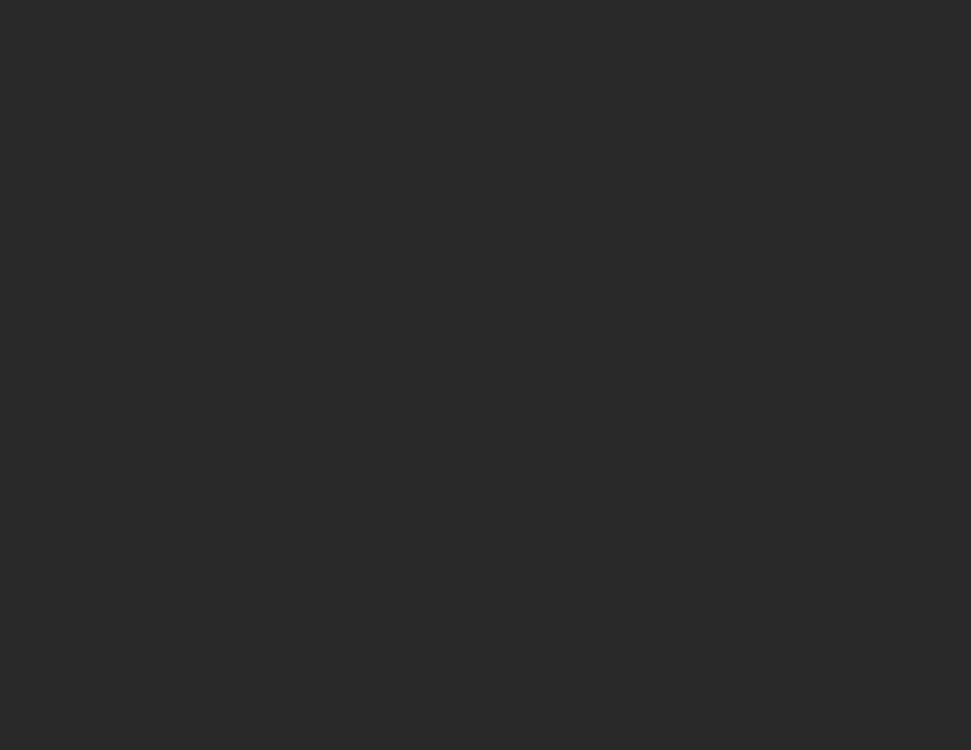
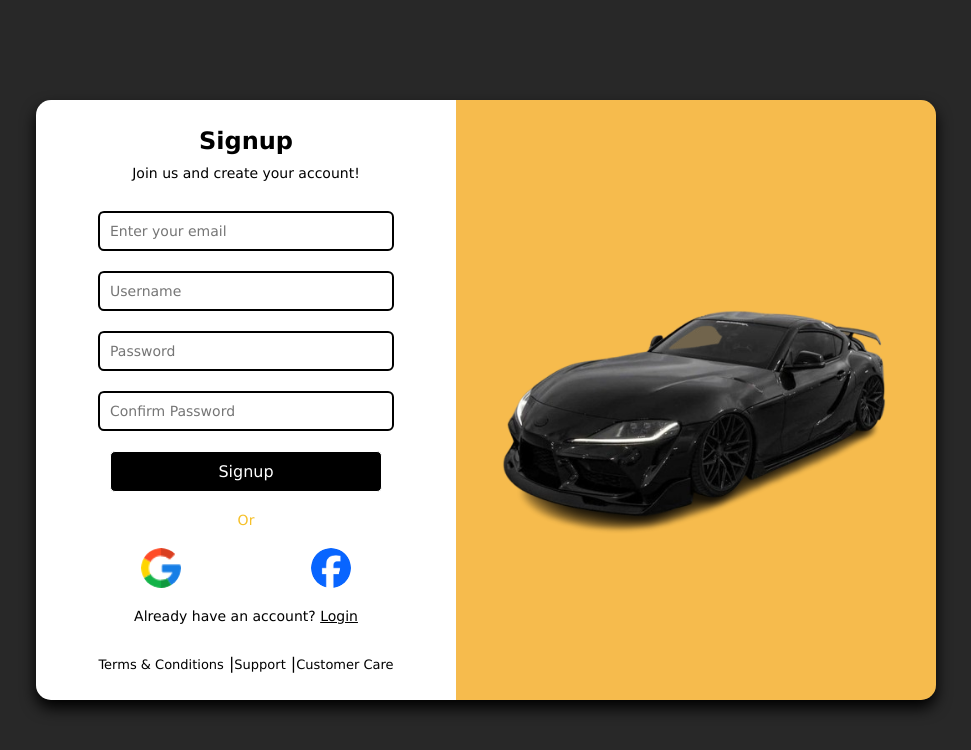
Before and after one commit to amitKhayargoli/Full-Stack-Car-Rental, a React (Vite) app: page /Signup in a window 1280 px wide. Before the commit this address had no page. Shown: the top 750 px of the page, without its empty margins (154-1125 px from the left). Built offline with nearby package versions, Linux system fonts and the light colour scheme.

Commit message:
linked signup and login page

```diff
--- a/src/App.jsx
+++ b/src/App.jsx
@@ -1,19 +1,18 @@
 import { BrowserRouter, Routes, Route } from "react-router-dom";
 import LodeX from "./LodeX";
 import Login from "./Login";
-import Signup from "./signup";
+import Signup from "./signup"; // Import the Signup component
+
 function App() {
   return (
     <BrowserRouter>
       <Routes>
         <Route index element={<LodeX />} />
         <Route path="/Login" element={<Login />} />
+        <Route path="/Signup" element={<Signup />} /> {/* Add this Route */}
       </Routes>
     </BrowserRouter>
   );
-  // return <div><Signup/>
-  // </div>
-  // return <div><Login/>
-  // </div>
 }
+
 export default App;
--- a/src/Login.jsx
+++ b/src/Login.jsx
@@ -1,4 +1,5 @@
 import React, { useEffect } from "react";
+import { Link } from "react-router-dom"; // Import Link
 import mustang from "./mustang.png";
 import thar from "./thar.png";
 import car from "./car.png";
@@ -30,12 +31,10 @@ export default function Login() {
     });
 
     username.addEventListener("keydown", (event) => {
-      console.log(`${event.key}`);
       username_error.innerHTML = "";
     });
 
     password.addEventListener("keydown", (event) => {
-      console.log(`${event.key}`);
       password_error.innerHTML = "";
     });
   }
@@ -50,7 +49,6 @@ export default function Login() {
       currentSlide = (currentSlide + 1) % slides.length; // Move to the next slide
       slides[currentSlide].style.display = "block"; // Show the next slide
     };
-
 
     const intervalId = setInterval(showNextSlide, 3000);
 
@@ -102,15 +100,13 @@ export default function Login() {
                 <span>Or</span>
               </div>
               <div className="social-login">
-                <button type="button" className="social-btn google">
-                </button>
-                <button type="button" className="social-btn facebook">
-                </button>
+                <button type="button" className="social-btn google"></button>
+                <button type="button" className="social-btn facebook"></button>
               </div>
             </form>
             <p className="signup-text">
-              Don't have an account? <a href="signUp.html">Signup</a>
-            </p>
+              Don't have an account? <Link to="/Signup">Signup</Link>
+            </p> {/* Use Link here */}
             <div className="footer-links">
               <a href="#">Terms & Conditions</a> |<a href="#">Support</a> |
               <a href="#">Customer Care</a>
--- a/src/signup.jsx
+++ b/src/signup.jsx
@@ -1,4 +1,5 @@
 import React, { useEffect } from "react";
+import { Link } from "react-router-dom";
 import mustang from "./mustang.png";
 import thar from "./thar.png";
 import car from "./car.png";
@@ -15,17 +16,18 @@ export default function Signup() {
     const emailError = document.getElementById("email_error");
     const usernameError = document.getElementById("username_error");
     const passwordError = document.getElementById("password_error");
-    const confirmPasswordError = document.getElementById("confirmpassword_error");
+    const confirmPasswordError = document.getElementById(
+      "confirmpassword_error"
+    );
 
     signupForm.addEventListener("submit", (e) => {
-      // Validation patterns
       const emailCheck = /^[^\s@]+@[^\s@]+\.[^\s@]+$/;
       const usernameCheck = /^[a-zA-Z0-9_]{5,15}$/;
-      const passwordCheck = /^(?=.*[A-Za-z])(?=.*\d)(?=.*[@$!%*#?&])[A-Za-z\d@$!%*#?&]{8,14}$/;
+      const passwordCheck =
+        /^(?=.*[A-Za-z])(?=.*\d)(?=.*[@$!%*#?&])[A-Za-z\d@$!%*#?&]{8,14}$/;
 
       let isValid = true;
 
-      // Email validation
       if (!email.value.match(emailCheck)) {
         isValid = false;
         emailError.innerHTML = "*Invalid email format*";
@@ -33,7 +35,6 @@ export default function Signup() {
         emailError.innerHTML = "";
       }
 
-      // Username validation
       if (!username.value.match(usernameCheck)) {
         isValid = false;
         usernameError.innerHTML = "*Username must be 5-15 characters long*";
@@ -41,7 +42,6 @@ export default function Signup() {
         usernameError.innerHTML = "";
       }
 
-      // Password validation
       if (!password.value.match(passwordCheck)) {
         isValid = false;
         passwordError.innerHTML =
@@ -57,7 +57,6 @@ export default function Signup() {
         confirmPasswordError.innerHTML = "";
       }
 
-
       if (isValid) {
         e.preventDefault();
         const userData = {
@@ -65,7 +64,6 @@ export default function Signup() {
           username: username.value,
           password: password.value,
         };
-
 
         localStorage.setItem("userData", JSON.stringify(userData));
         alert("Signup successful! Your data has been saved to local storage.");
@@ -76,29 +74,27 @@ export default function Signup() {
       }
     });
 
-    // Clear error messages on input
     email.addEventListener("keydown", () => (emailError.innerHTML = ""));
     username.addEventListener("keydown", () => (usernameError.innerHTML = ""));
     password.addEventListener("keydown", () => (passwordError.innerHTML = ""));
-    confirmPassword.addEventListener("keydown", () => (confirmPasswordError.innerHTML = ""));
+    confirmPassword.addEventListener(
+      "keydown",
+      () => (confirmPasswordError.innerHTML = "")
+    );
   }
 
-
-  // Slideshow Functionality using useEffect
   useEffect(() => {
     const slides = document.querySelectorAll(".slide");
     let currentSlide = 0;
 
     const showNextSlide = () => {
-      slides[currentSlide].style.display = "none"; // Hide the current slide
-      currentSlide = (currentSlide + 1) % slides.length; // Move to the next slide
-      slides[currentSlide].style.display = "block"; // Show the next slide
+      slides[currentSlide].style.display = "none";
+      currentSlide = (currentSlide + 1) % slides.length;
+      slides[currentSlide].style.display = "block";
     };
-
 
     const intervalId = setInterval(showNextSlide, 3000);
 
-    // Cleanup interval on component unmount
     return () => clearInterval(intervalId);
   }, []);
 
@@ -110,8 +106,7 @@ export default function Signup() {
             <h2>Signup</h2>
             <p>Join us and create your account!</p>
             <form id="signupForm" action="#" method="post" onSubmit={validation}>
-
-            <div className="form-group">
+              <div className="form-group">
                 <input
                   type="email"
                   id="email"
@@ -143,7 +138,7 @@ export default function Signup() {
                   type="password"
                   id="confirmpassword"
                   name="confirmpassword"
-                  placeholder="confirmPassword"
+                  placeholder="Confirm Password"
                 />
               </div>
               <button type="submit" className="submit-btn">
@@ -153,14 +148,12 @@ export default function Signup() {
                 <span>Or</span>
               </div>
               <div className="social-login">
-                <button type="button" className="social-btn google">
-                </button>
-                <button type="button" className="social-btn facebook">
-                </button>
+                <button type="button" className="social-btn google"></button>
+                <button type="button" className="social-btn facebook"></button>
               </div>
             </form>
             <p className="login-text">
-              Already have an account? <a href="login.html">Login</a>
+              Already have an account? <Link to="/Login">Login</Link>
             </p>
             <div className="footer-links">
               <a href="#">Terms & Conditions</a> |<a href="#">Support</a> |
```
